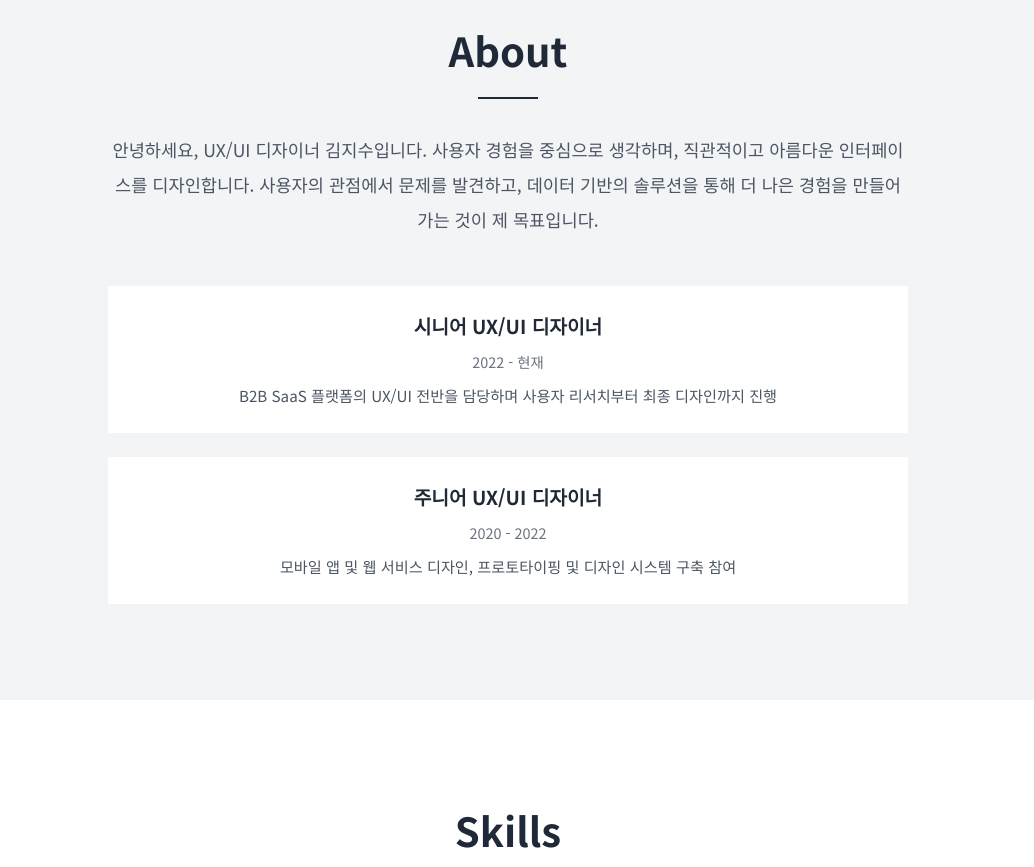
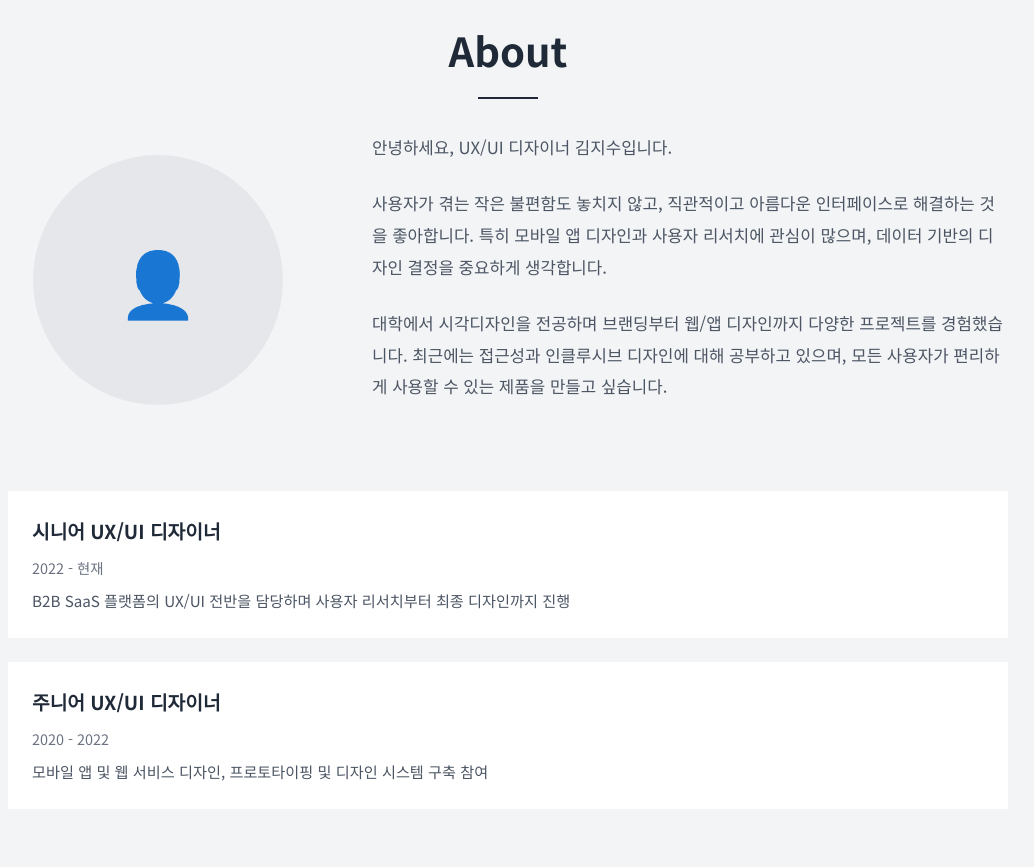
Before and after one commit to dyktdesign/dyktdesign.github.io, a plain HTML site: page index.html in a window 1280 px wide. Shown: the part 880-1747 px from the top of the page, without its empty margins (132-1166 px from the left). Drawn offline with Linux system fonts and the light colour scheme.

Commit message:
update about section

```diff
--- a/index.html
+++ b/index.html
@@ -187,22 +187,50 @@
         }
 
         .about-content {
-            max-width: 800px;
+            max-width: 1000px;
             margin: 0 auto;
-            text-align: center;
+            display: grid;
+            grid-template-columns: 300px 1fr;
+            gap: 4rem;
+            align-items: center;
+        }
+
+        .about-image-section {
+            display: flex;
+            justify-content: center;
+        }
+
+        .profile-image {
+            width: 250px;
+            height: 250px;
+            border-radius: 50%;
+            background-color: #E5E7EB;
+            display: flex;
+            align-items: center;
+            justify-content: center;
+            font-size: 4rem;
+            color: #9CA3AF;
+            overflow: hidden;
+        }
+
+        .about-text-section {
+            text-align: left;
         }
 
         .about-text {
-            font-size: 1.1rem;
-            line-height: 2;
+            font-size: 1.05rem;
+            line-height: 1.9;
             color: #4B5563;
-            margin-bottom: 2rem;
+            margin-bottom: 1.5rem;
         }
 
         .experience {
             display: grid;
             gap: 1.5rem;
-            margin-top: 3rem;
+            margin-top: 4rem;
+            max-width: 1000px;
+            margin-left: auto;
+            margin-right: auto;
         }
 
         .experience-item {
@@ -474,6 +502,21 @@
                 width: 100%;
             }
 
+            .about-content {
+                grid-template-columns: 1fr;
+                gap: 2rem;
+            }
+
+            .profile-image {
+                width: 200px;
+                height: 200px;
+                font-size: 3rem;
+            }
+
+            .about-text-section {
+                text-align: center;
+            }
+
             section {
                 padding: 4rem 1.5rem;
             }
@@ -522,11 +565,23 @@
     <section id="about">
         <h2 class="section-title fade-in">About</h2>
         <div class="about-content">
+            <div class="about-image-section fade-in">
+                <div class="profile-image">👤</div>
+            </div>
+            <div class="about-text-section">
                 <p class="about-text fade-in">
-                안녕하세요, UX/UI 디자이너 김지수입니다. 사용자 경험을 중심으로 생각하며,
-                직관적이고 아름다운 인터페이스를 디자인합니다. 사용자의 관점에서 문제를 발견하고,
-                데이터 기반의 솔루션을 통해 더 나은 경험을 만들어가는 것이 제 목표입니다.
+                    안녕하세요, UX/UI 디자이너 김지수입니다.
                 </p>
+                <p class="about-text fade-in">
+                    사용자가 겪는 작은 불편함도 놓치지 않고, 직관적이고 아름다운 인터페이스로 해결하는 것을 좋아합니다.
+                    특히 모바일 앱 디자인과 사용자 리서치에 관심이 많으며, 데이터 기반의 디자인 결정을 중요하게 생각합니다.
+                </p>
+                <p class="about-text fade-in">
+                    대학에서 시각디자인을 전공하며 브랜딩부터 웹/앱 디자인까지 다양한 프로젝트를 경험했습니다.
+                    최근에는 접근성과 인클루시브 디자인에 대해 공부하고 있으며, 모든 사용자가 편리하게 사용할 수 있는 제품을 만들고 싶습니다.
+                </p>
+            </div>
+        </div>
         <div class="experience">
             <div class="experience-item fade-in">
                 <div class="experience-title">시니어 UX/UI 디자이너</div>
@@ -537,7 +592,6 @@
                 <div class="experience-title">주니어 UX/UI 디자이너</div>
                 <div class="experience-date">2020 - 2022</div>
                 <div class="experience-desc">모바일 앱 및 웹 서비스 디자인, 프로토타이핑 및 디자인 시스템 구축 참여</div>
-                </div>
             </div>
         </div>
     </section>
```
Lines whose indentation alone changed are shown as unchanged.
